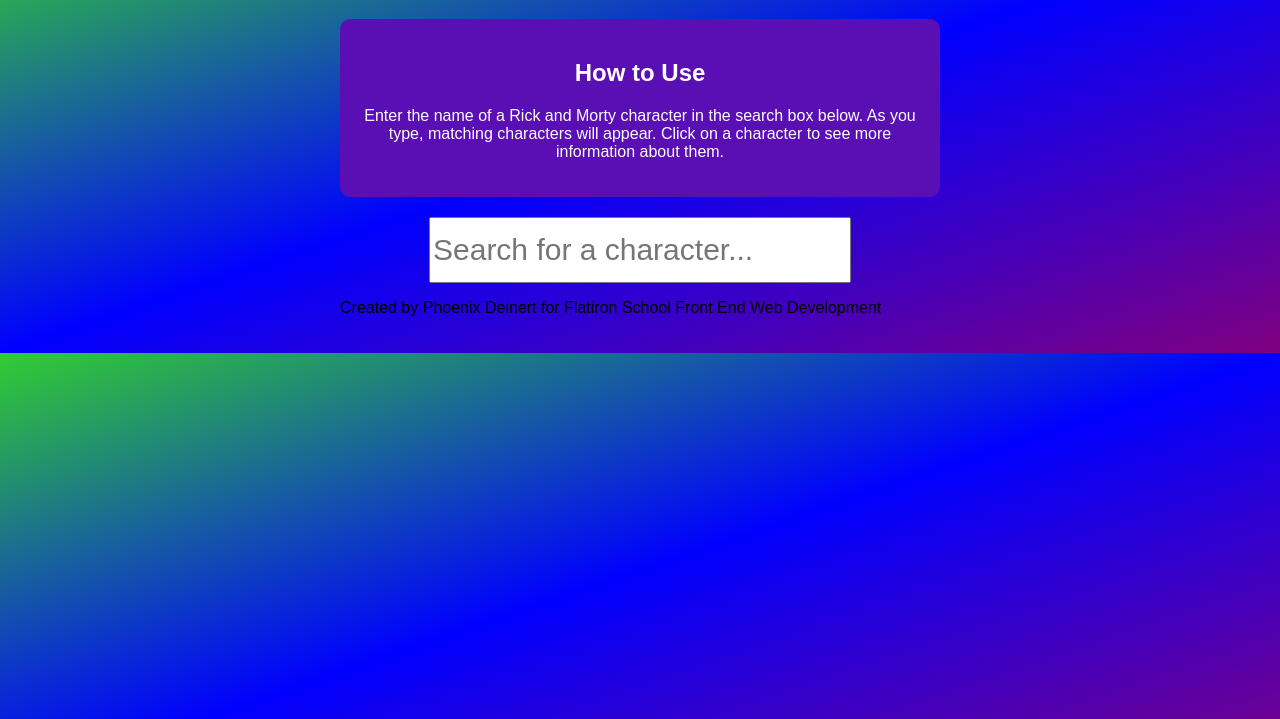
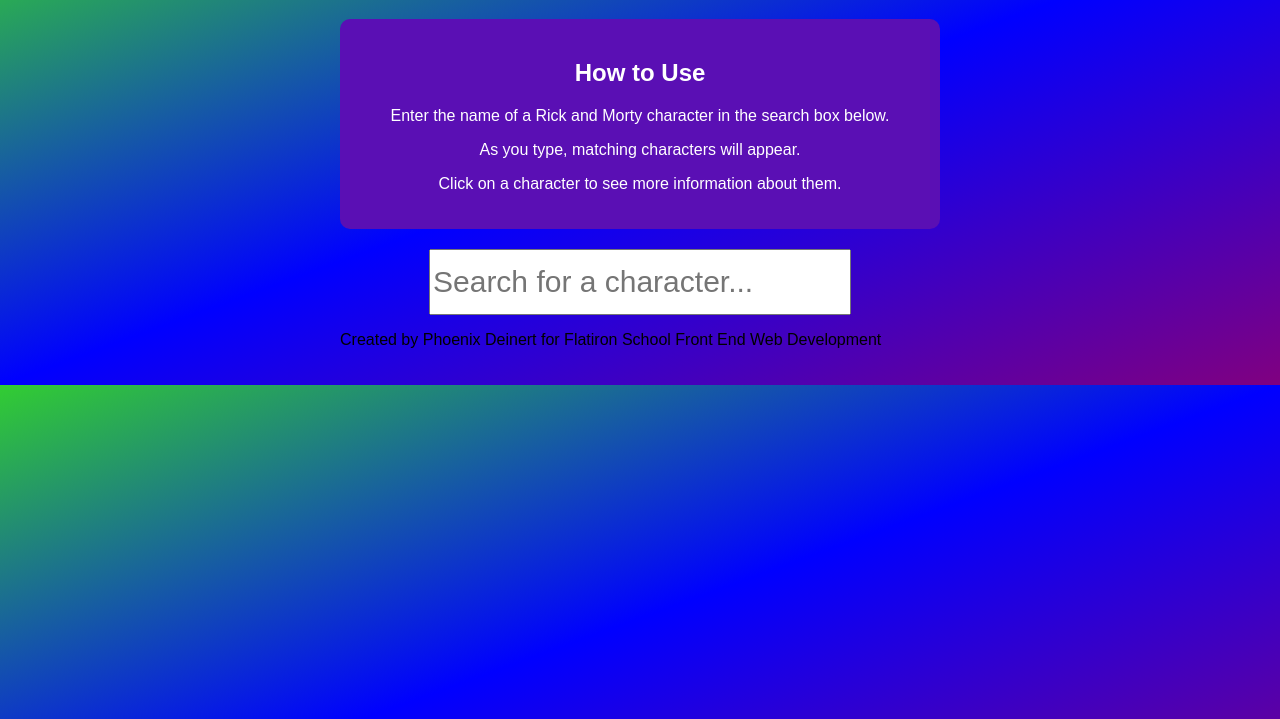
Before and after one commit to DeinertDynasty/RickandMortyProjectPhaseOne, a plain HTML site: page index.html in a window 1280 px wide. Shown: the part 81-800 px from the top of the page. Drawn offline with Linux system fonts and the light colour scheme.

Commit message:
Update index.html
update description paragraphs

```diff
--- a/index.html
+++ b/index.html
@@ -10,7 +10,7 @@
     </header>
     <section id="instructions">
         <h2>How to Use</h2>
-        <p>Enter the name of a Rick and Morty character in the search box below. As you type, matching characters will appear. Click on a character to see more information about them.</p>
+        <p>Enter the name of a Rick and Morty character in the search box below. <p>As you type, matching characters will appear.</p> Click on a character to see more information about them.</p>
     </section>
     <input type="text" id="searchBox" placeholder="Search for a character...">
     <div id="results"></div>
```
